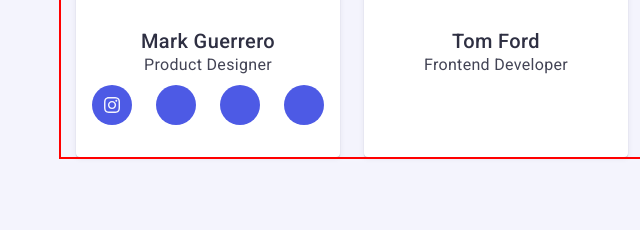
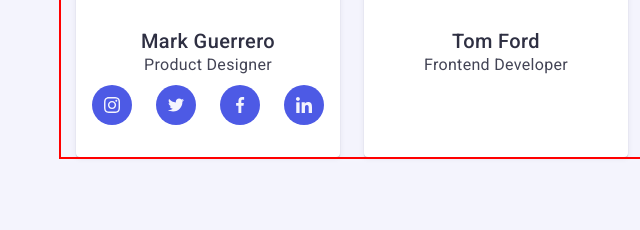
Before and after one commit to ymimemsm/goit-markup-hw-01-04, a plain HTML site: page index.html in a window 1280 px wide. Shown: the part 2307-2537 px from the top of the page, 0-640 px from the left. Drawn offline with nearby package versions, Linux system fonts and the light colour scheme.

Commit message:
logos 1st team member

```diff
--- a/index.html
+++ b/index.html
@@ -166,22 +166,22 @@ rel="stylesheet"
                               </li>
                               <li class="team-social-links">
                                 <a href="" class="team-social-items">
-                                  <svg>
-                                    <use></use>
+                                  <svg class="team-social-icons" width="16" height="16">
+                                    <use href="./images/sprite.svg#icon-twitter"></use>
                                   </svg>
                                 </a>
                               </li>
                               <li class="team-social-links">
                                 <a href="" class="team-social-items">
-                                  <svg>
-                                    <use></use>
+                                  <svg class="team-social-icons" width="16" height="16">
+                                    <use href="./images/sprite.svg#icon-facebook"></use>
                                   </svg>
                                 </a>
                               </li>
                               <li class="team-social-links">
                                 <a href="" class="team-social-items">
-                                  <svg>
-                                    <use></use>
+                                  <svg class="team-social-icons" width="16" height="16">
+                                    <use href="./images/sprite.svg#icon-linkedin"></use>
                                   </svg>
                                 </a>
                               </li>
```
